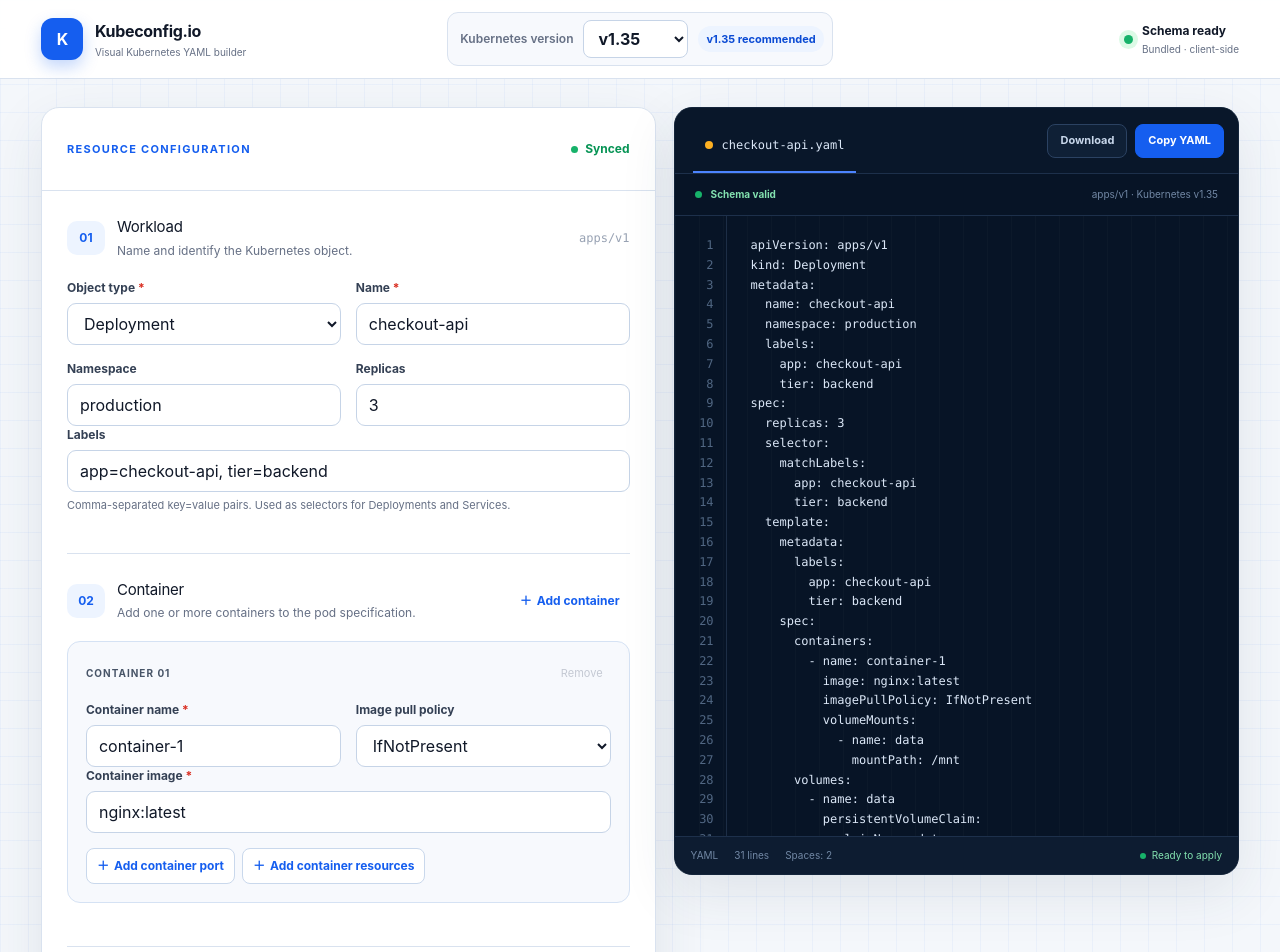
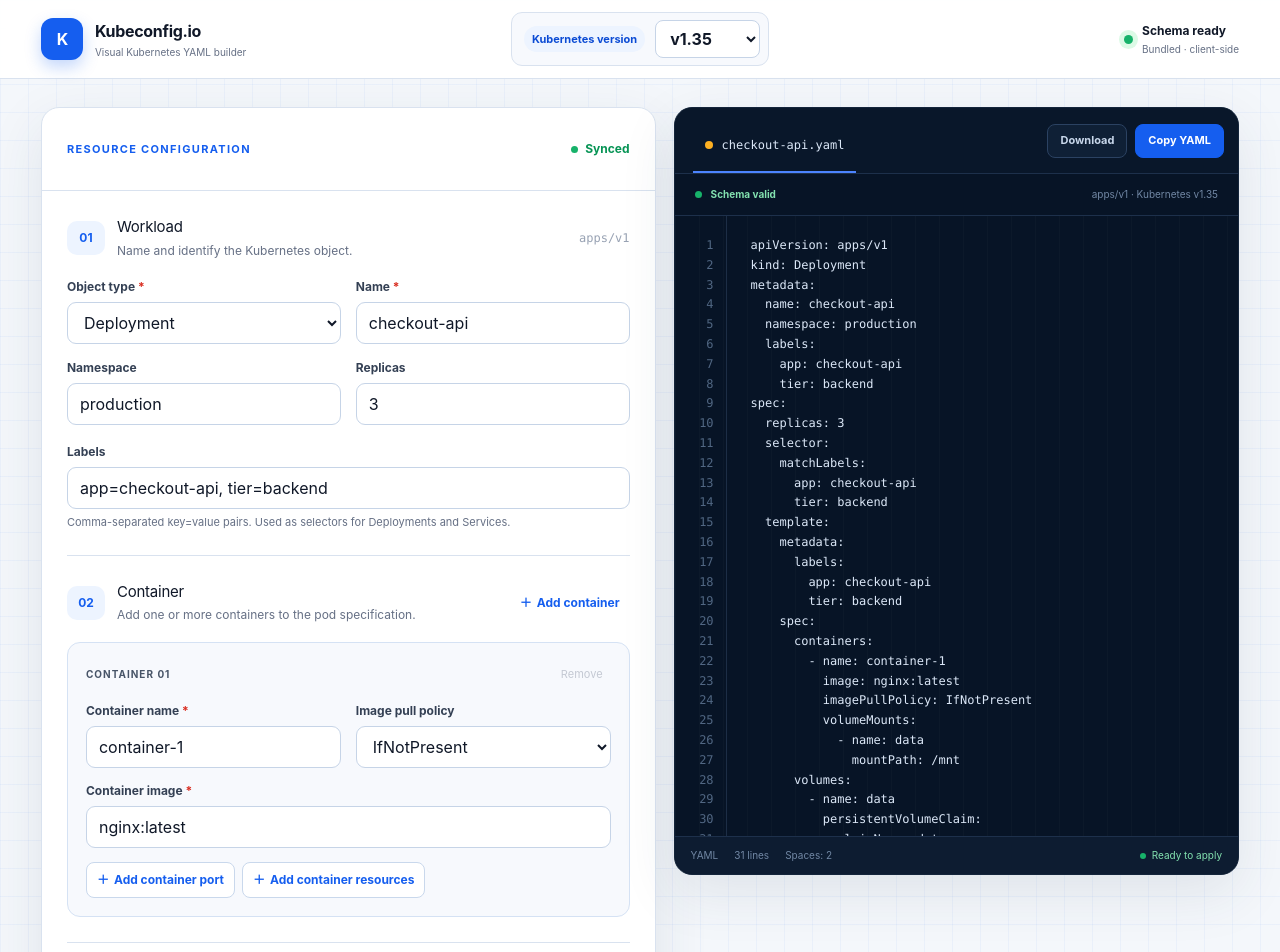
Before and after one commit to angapov/kubeconfig.io, a Next.js app: page / in a window 1280 px wide. Shown: the top 952 px of the page. Built offline with nearby package versions, Linux system fonts and the light colour scheme.

Commit message:
Normalize section spacing and version styling

```diff
--- a/app/globals.css
+++ b/app/globals.css
@@ -130,9 +130,13 @@ summary:focus-visible {
 }
 
 .version-picker label {
-  color: var(--muted);
-  font-size: 12px;
-  font-weight: 600;
+  padding: 5px 8px;
+  border-radius: 999px;
+  color: var(--blue-dark);
+  background: var(--blue-soft);
+  font-size: 11px;
+  font-weight: 650;
+  white-space: nowrap;
 }
 
 .version-picker select {
@@ -143,16 +147,6 @@ summary:focus-visible {
   color: var(--ink);
   background: var(--surface);
   font-weight: 650;
-}
-
-.latest-badge {
-  padding: 5px 8px;
-  border-radius: 999px;
-  color: var(--blue-dark);
-  background: var(--blue-soft);
-  font-size: 11px;
-  font-weight: 650;
-  white-space: nowrap;
 }
 
 .schema-chip {
@@ -253,10 +247,20 @@ summary:focus-visible {
   border-bottom: 1px solid var(--line);
 }
 
+.form-section:not(.collapsible-form-section) {
+  display: grid;
+  gap: 18px;
+}
+
+.form-section:not(.collapsible-form-section) > * {
+  margin-top: 0;
+  margin-bottom: 0;
+}
+
 .section-title {
   min-height: 40px;
   gap: 12px;
-  margin-bottom: 19px;
+  margin-bottom: 0;
 }
 
 .section-title > div {
@@ -372,10 +376,18 @@ summary:focus-visible {
 
 .container-card,
 .volume-card {
+  display: grid;
+  gap: 14px;
   padding: 18px;
   border: 1px solid #d5e2f4;
   border-radius: 13px;
   background: var(--surface-soft);
+}
+
+.container-card > *,
+.volume-card > * {
+  margin-top: 0;
+  margin-bottom: 0;
 }
 
 .container-card-head > span,
@@ -389,13 +401,13 @@ summary:focus-visible {
 .container-list {
   display: grid;
   gap: 14px;
-  margin-bottom: 18px;
+  margin-bottom: 0;
 }
 
 .container-card-head,
 .volume-card-head {
   justify-content: space-between;
-  margin-bottom: 14px;
+  margin-bottom: 0;
 }
 
 .container-card-head button,
@@ -422,7 +434,7 @@ summary:focus-visible {
   align-items: center;
   flex-wrap: wrap;
   gap: 7px;
-  margin-top: 3px;
+  margin-top: 0;
 }
 
 .container-actions .text-action {
@@ -431,13 +443,15 @@ summary:focus-visible {
 }
 
 .container-subsection {
-  margin-top: 14px;
+  display: grid;
+  gap: 12px;
+  margin-top: 0;
   padding-top: 14px;
   border-top: 1px solid var(--line);
 }
 
 .container-subsection-title {
-  margin-bottom: 10px;
+  margin-bottom: 0;
   display: flex;
   align-items: center;
   justify-content: space-between;
@@ -582,17 +596,19 @@ summary:focus-visible {
 }
 
 .mount-points-section {
-  margin-top: 16px;
+  display: grid;
+  gap: 12px;
+  margin-top: 0;
   padding-top: 16px;
   border-top: 1px solid var(--line);
 }
 
 .mount-points-section + .check-field {
-  margin-top: 12px;
+  margin-top: 0;
 }
 
 .mount-points-heading {
-  margin-bottom: 11px;
+  margin-bottom: 0;
   display: flex;
   align-items: center;
   justify-content: space-between;
@@ -883,8 +899,7 @@ summary:focus-visible {
     gap: 14px;
   }
 
-  .schema-chip small,
-  .latest-badge {
+  .schema-chip small {
     display: none;
   }
 
@@ -893,7 +908,6 @@ summary:focus-visible {
     justify-content: space-between;
   }
 
-  .intro,
   .workspace {
     padding-left: 14px;
     padding-right: 14px;
--- a/app/page.tsx
+++ b/app/page.tsx
@@ -495,7 +495,6 @@ export default function Home() {
               </option>
             ))}
           </select>
-          <span className="latest-badge">v1.35 recommended</span>
         </div>
 
         <div className="schema-chip" title="The supported field map is bundled with this client-only site">
```
